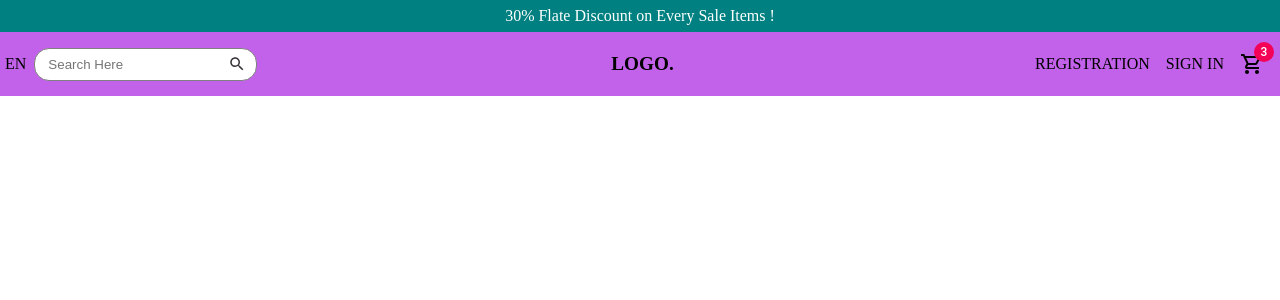
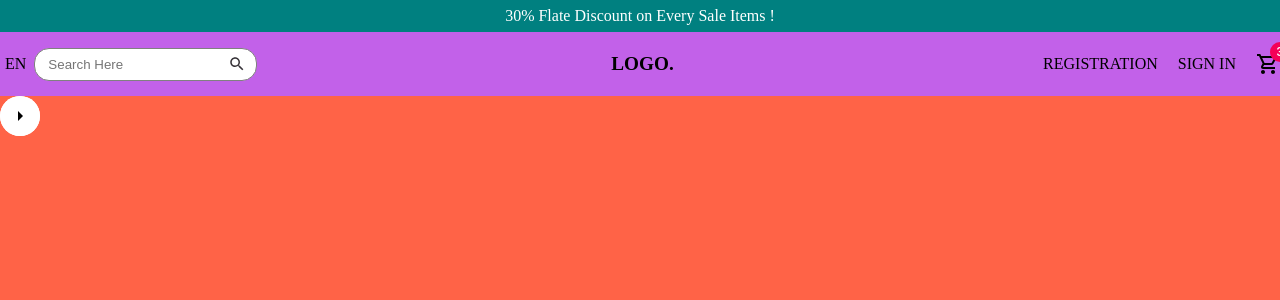
Before and after one commit to sharif1014/E-commerce, a React (Create React App) app: page / in a window 1280 px wide. Shown: the top 300 px of the page. Built offline with nearby package versions, Linux system fonts and the light colour scheme.

Commit message:
slider design started

```diff
--- a/public/index.html
+++ b/public/index.html
@@ -14,12 +14,6 @@
     <link rel="manifest" href="%PUBLIC_URL%/manifest.json" />
 
     <title>E-Commerce Application</title>
-    <style>
-      * {
-        margin: 0;
-        padding: 0;
-      }
-    </style>
   </head>
   <body>
     <noscript>You need to enable JavaScript to run this app.</noscript>
--- a/src/components/Announcement.jsx
+++ b/src/components/Announcement.jsx
@@ -1,6 +1,7 @@
 import React from "react";
 import styled from "styled-components";
 const Container = styled.div`
+  width: 100vw;
   display: flex;
   align-items: center;
   height: 2rem;
--- a/src/components/Navbar.jsx
+++ b/src/components/Navbar.jsx
@@ -60,12 +60,13 @@ const Right = styled.div`
   display: flex;
   align-items: center;
   justify-content: flex-end;
+  flex-wrap: wrap;
 `;
 const MenuItem = styled.div`
   font-weight: 500;
   font-size: 1rem;
   color: #000;
-  margin-right: 1rem;
+  margin-left: 1.25rem;
   cursor: pointer;
 `;
 
--- /dev/null
+++ b/src/components/Slider.jsx
@@ -0,0 +1,43 @@
+import { ArrowLeftOutlined, ArrowRightOutlined } from "@material-ui/icons";
+import styled from "styled-components";
+
+const Container = styled.div`
+  width: 100vw;
+  height: 100vh;
+`;
+const Wrapper = styled.div`
+  width: 100%;
+  height: 100%;
+  background: tomato;
+  position: relative;
+`;
+
+const Arrow = styled.div`
+  width: 40px;
+  height: 40px;
+  border-radius: 50%;
+  background: white;
+  display: flex;
+  align-items: center;
+  justify-content: center;
+  z-index: 2;
+  position: absolute;
+  left: 0;
+  top: 0;
+`;
+const Slider = () => {
+  return (
+    <Container>
+      <Wrapper>
+        <Arrow>
+          <ArrowLeftOutlined />
+        </Arrow>
+        <Arrow>
+          <ArrowRightOutlined />
+        </Arrow>
+      </Wrapper>
+    </Container>
+  );
+};
+
+export default Slider;
--- a/src/pages/Home.jsx
+++ b/src/pages/Home.jsx
@@ -1,12 +1,14 @@
 import React from "react";
 import Announcement from "../components/Announcement";
 import Navbar from "../components/Navbar";
+import Slider from "../components/Slider";
 
 const Home = () => {
   return (
     <div>
       <Announcement />
       <Navbar />
+      <Slider />
     </div>
   );
 };
```
Also changed, not shown: src/data.js (added, +76 -0 lines).
